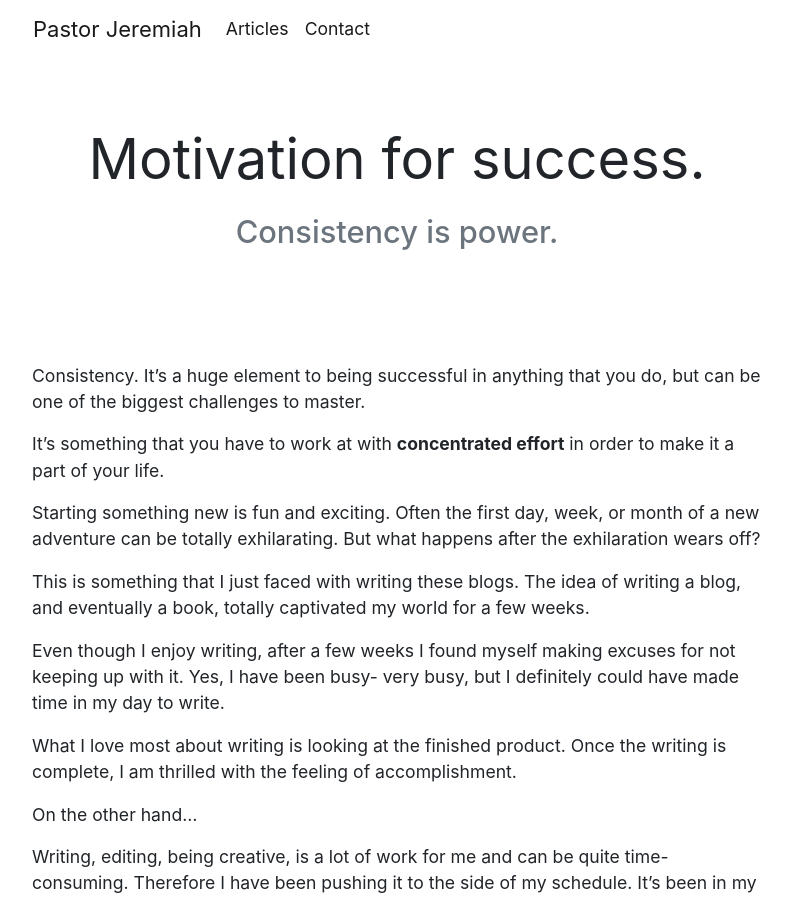
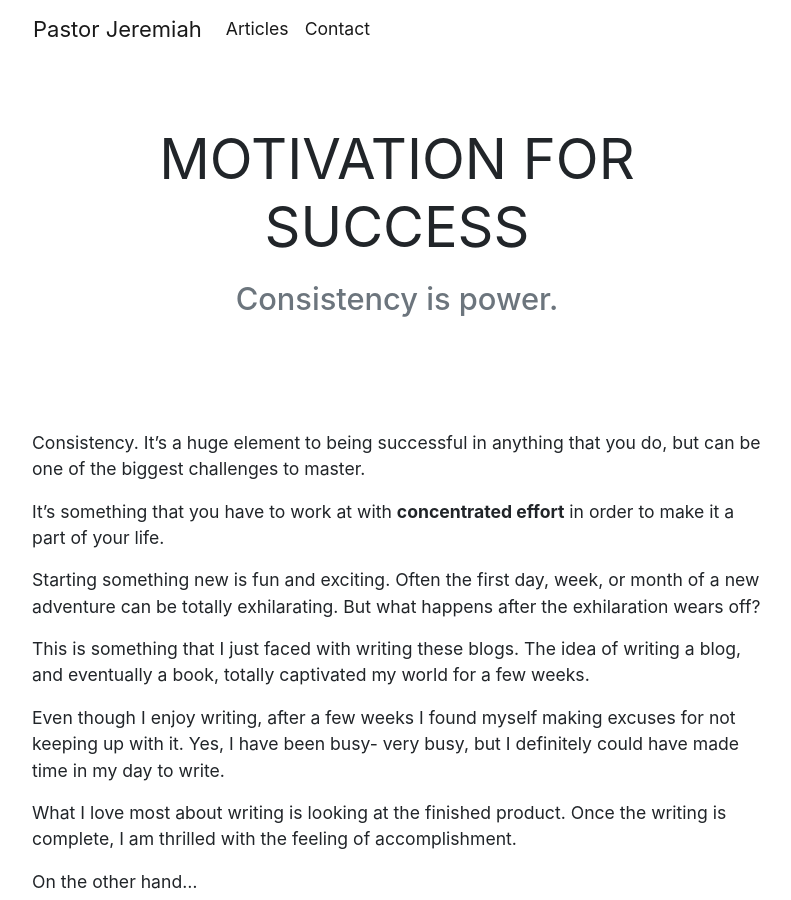
Before and after one commit to jmofyi/pastorjeremiah, a Jekyll site: the page built from _posts/2019-02-22-motivation-for-success.md, in a window 1280 px wide and 900 px high. Shown: the whole window, without its empty margins (243-1034 px from the left). Built offline with Jekyll 4.4.1, drawn with Linux system fonts in a browser that asks for light colours; part of the change alters nothing that is shown.

```diff
--- a/_posts/2019-02-22-motivation-for-success.md
+++ b/_posts/2019-02-22-motivation-for-success.md
@@ -1,11 +1,12 @@
 ---
-title: Motivation for success.
+title: MOTIVATION FOR SUCCESS
 description: Consistency is power.
 image: ''
 tags:
 - success
-date: 2019-02-18 00:00:00 -0500
+date: 2019-02-18 05:00:00 +0000
 layout: post
+
 ---
 Consistency. It’s a huge element to being successful in anything that you do, but can be one of the biggest challenges to master.
 
```
